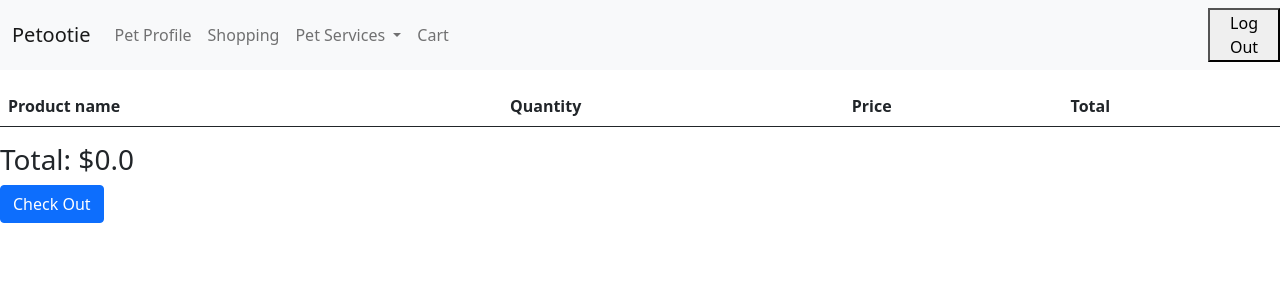
After one commit to aleenataymoor/Hackbright-project, a Flask app: page /cart in a window 1280 px wide. The commit adds this page. Shown: the top 300 px of the page. Run offline with Flask 2, Linux system fonts and the light colour scheme; lists and menus that the app fills with data are empty.

Commit message:
Shopping section and cart implemented

```diff
--- /dev/null
+++ b/petproducts.txt
@@ -0,0 +1,10 @@
+retbsct|pet food|Retriever Extra Large Dog Biscuits| 15 lb.|Retriever Extra Large Dog Biscuits are delicious dog treats with a crunchy texture to help reduce tartar buildup and freshen your dog's breath.|https://media.tractorsupply.com/is/image/TractorSupplyCompany/1116771?$456$|19.99
+whskbsct|pet food| Whiskas Cat Food Biscuits with Chicken| 825g|Whiskas 1+ Dry cat food is a nutritionally complete and balanced meal for your adult feline. This adult cat food contains tasty filled pocket kibbles they will love - crunchy on the outside with a soft and delicious centre. Whiskas 1+ quality dry cat food provides everything your adult cat nutritionally needs for a long and happy life. Whiskas delicious cat food meals and cat treats are formulated for your cat's diet. A 100% Complete and Balanced cat food of Chicken dry cat kibbles.|https://assets.sainsburys-groceries.co.uk/gol/6754222/1/640x640.jpg|12.00
+pennseed|pet food|Pennington Bird Seed and Feed| 10 lb.|Pennington Select Wild Finch Blend Wild Bird Seed and Feed is specially formulated to attract finches and a range of birds. Vitamins and a mineral supplement are added to the food to create an enriched diet that birds love. Keep your birds happy and well fed with Pennington Premium Seed Wild Finch Blend seed and food.|https://i5.walmartimages.com/asr/350bf8ab-342b-4d76-b2fb-08c53e4051a3.ae23089321b3046160531472505b9beb.jpeg|8.99
+aqfish|pet food|Aqueon® Betta Pellets Fish Food|27g|Aqueon Betta Food pellets contain shrimp and other ingredients that bettas love, and are the perfect size to prevent overfeeding. These pellets contain premium ingredients to keep fish healthy and energetic, and help to bring out the natural colors in your fish.|https://encrypted-tbn1.gstatic.com/shopping?q=tbn:ANd9GcSXBUrds-EkBON11LdjRHn_hOIRhsR2ZMl4GoB1gUdn9AZEhthUkJFYDxcgoXy6fLYnhbrKe7JiwS7OOi_M8SCnXT7THp5qucttPVhkeliJPGQwPw6T1Qba&usqp=CAE|15.86
+foodtoy|pet toy| Food shaped stuffed pet toys, set of 5|lightweight| Indulge your pup in a tempting buffet of exotic foods from around the world without upsetting their sensitive tummies! P.L.A.Y.’s new International Classic Toy Collection features three food-shaped favorites including a pretzel, taco and sushi.|https://cdn.shopify.com/s/files/1/0311/6122/1257/products/International-Classic_Group.jpg?v=1599754069|24.99
+chewtoy|pet toy|Assorted chew toys, set of 15|lightweight|Does your dog chew his way through toy after toy? Maybe he goes a step further and chews your shoes or even furniture! If so, then it sounds like your dog is the perfect candidate for a chew toy. These tough toys are designed to keep even the most aggressive dogs entertained for hours, without breaking.|https://doglab.com/wp-content/uploads/Some-of-the-different-heavy-duty-chew-toys-we-tested-and-reviewed-to-find-the-best.jpg|17.50
+petshmpoo|pet grooming|Burt's Bees Natural Pet Care Shed Control Dog Shampoo with Omega-3 and Vitamin E|16 oz.|Burt's Bees Shed Control Shampoo helps you groom your dog with gentle, natural ingredients that help keep your doggy naturally fresh. it's made with some of nature's finest ingredients for your peace of mind and your canine's well-being. Free of colorants, this dog shed control shampoo is pH balanced for dogs to deeply condition dry skin and reduce flaking.|https://i5.walmartimages.com/asr/e93de998-b60d-4cc4-9fe0-23a5e403c3ec.d7d1ec57dd7cf96678dded8ddc1fbf8f.jpeg?odnHeight=612&odnWidth=612&odnBg=FFFFFF|6.00
+petdryer|pet grooming|Pet Hair Dryer|7 lb.|The air duct is upgraded so that the wind was concentrated to quickly dry the water. Steady air flow,Mildly locks in water and does not hurt fur, nice to your fur baby.|https://cdn.shopify.com/s/files/1/0031/5634/4896/products/7_d386595e-e77d-42e6-b63a-f0bbc8090a57_400x.jpg?v=1587019915|55
+birdtoy|pet toy| 7PCS/Lot Combination Parrot Toy Bird Articles Training Toys| 50g each| High quality wooden toys|https://www.dhresource.com/0x0/f2/albu/g9/M00/48/98/rBVaVV3Dg4eAWNsSAARj33UBLzs542.jpg/7pcs-lot-combination-parrot-toy-bird-articles.jpg|39.99
+pettowel|pet grooming| DRY ME Pet Towel| 30g each| Dries the pet fast, dries even faster itself. Very absorbent|https://encrypted-tbn0.gstatic.com/images?q=tbn:ANd9GcTe_nphjTjNJ80TMdMIcO5r7j4mzIHT4vwTXg&usqp=CAU|3.00
--- a/server.py
+++ b/server.py
@@ -122,14 +122,6 @@ def show_profile():
 @app.route('/findvet', methods=['POST', 'GET'])
 def get_vet_map():
 
-    if is_logged_in():
-        user=session['user']
-        getuser= User.query.filter_by(user_id=user).first()
-        lat_long_user=convert_lat_long(getuser.zipcode)
-        places= get_places_from_coordinates(lat_long_user)
-        print()
-        print()
-
     return render_template('vetclinic.html')
 
 @app.route('/jsonifycoordinates', methods=['POST', 'GET'])
@@ -161,15 +153,89 @@ def get_grooming_salon():
 
     return render_template('groomsalon.html')
 
+@app.route('/shopping', methods=['POST', 'GET'])
+def shop_for_pets():
+        product_dict=fetch_products()
+
+        return render_template('shopping.html',
+                            product_dict=product_dict)
+
+
+def fetch_products():
+    product_dict={}
+    with open("petproducts.txt", "r") as file:
+        for line in file:
+            product_id, product_type, name, weight, description,url,price = line.strip().split("|")
+            product_dict[product_id]=[product_id, product_type, name, weight, description,url,price]
+    return product_dict
+
+
+@app.route('/productpage/<product_key>', methods=['POST', 'GET'])
+def get_product_page(product_key):
+    product_dict=fetch_products()
+    specs_list=product_dict[product_key]
+
+
+    return render_template('productpage.html',
+                            specs=specs_list)
+
+
+@app.route("/add_to_cart/<prod_id>")
+def add_to_cart(prod_id):
+    """Add a product to cart and redirect to shopping cart page.."""
+
+    if 'cart' in session:
+        cart = session['cart']
+    else:
+        cart = session['cart'] = {}
+
+    product_dict=fetch_products()
+    product_id=product_dict[prod_id][0]
+
+    cart[product_id] = cart.get(prod_id, 0) + 1
+
+
+    flash("Product successfully added to cart.")
+
+    return redirect("/cart")
+
+
+@app.route("/cart")
+def show_shopping_cart():
+    """Display content of shopping cart."""
+    product_dict= fetch_products()
+    order_total = float(0)
+    final_dict={}
+    cart = session.get("cart", {})
+
+    for prod_id, quantity in cart.items():
+        product = product_dict[prod_id]
+
+        total_cost = quantity * float(product[6])
+        prod_type=product[1]
+        name=product[2]
+        url=product[5]
+        price=product[6]
+        order_total += total_cost
+
+
+        final_dict[prod_id]=[prod_type,name,url,price,total_cost,quantity]
+
+    return render_template("cart.html",
+                            cart=cart,
+                            order_total=order_total,
+                            final_dict=final_dict
+                            )
+
 
 @app.route('/logout', methods=['POST', 'GET'])
 def log_out():
 
     if is_logged_in():
         session.pop("user", None)
+        session.pop("cart",None)
         return redirect('/login')
 
 if __name__ == "__main__":
-    app.debug = True
     connect_to_db(app)
-    app.run(debug=True,  host="0.0.0.0", port="5500")
+    app.run(debug=False , host="0.0.0.0", port="5500")
--- a/static/javascript/javascriptfile.js
+++ b/static/javascript/javascriptfile.js
@@ -9,11 +9,6 @@ function showMap() {
 
 
 
-
-
-function initMap2(){
-
-}
 
 
 function initMap() {
--- a/static/mystyles.css
+++ b/static/mystyles.css
@@ -8,3 +8,14 @@
 #profilepic{
     border-radius: 50%;
 }
+
+#product-image{
+    width: 400px;
+    height:400px;
+}
+
+#product-page-image {
+    width: 400px;
+    height:400px;
+    border: 5px solid #555;
+  }
--- a/templates/base.html
+++ b/templates/base.html
@@ -14,7 +14,10 @@
   </head>
 
   <body>
-    {% block body %}  {% endblock %}
+    {% block body %}
+
+
+    {% endblock %}
     <!-- Bootstrap JavaScript with Popper (a Bootstrap dependency for popovers) -->
     <script src="https://cdn.jsdelivr.net/npm/bootstrap@5.0.1/dist/js/bootstrap.bundle.min.js"
     integrity="sha384-gtEjrD/SeCtmISkJkNUaaKMoLD0//ElJ19smozuHV6z3Iehds+3Ulb9Bn9Plx0x4"
--- /dev/null
+++ b/templates/cart.html
@@ -0,0 +1,46 @@
+{% extends 'base.html' %}
+
+{% block title %} {% endblock %}
+
+{% block body %}
+
+
+    {% include "navbar.html" %}
+    <!-- Show flashed messages -->
+    {% with messages = get_flashed_messages() %}
+        {% for message in messages %}
+            <div class="alert alert-warning">{{ message }}</div>
+        {% endfor %}
+    {% endwith %}
+
+    <table class="table table-striped mt-3">
+        <thead>
+        <tr>
+            <th>Product name</th>
+            <th>Quantity</th>
+            <th>Price</th>
+            <th>Total</th>
+        </tr>
+        </thead>
+        <tbody>
+
+        {% for prod_id, quantity in cart.items()%}
+            <tr>
+                <td>{{final_dict[prod_id][1]}}</td>
+                <td>{{quantity}}</td>
+                <td>${{final_dict[prod_id][3]}}</td>
+                <td>${{final_dict[prod_id][4]}}</td>
+            </tr>
+        {% endfor %}
+        </tbody>
+    </table>
+
+    <h3>Total: ${{order_total}}</h3>
+
+    <a href="/checkout" class="btn btn-large btn-primary">Check Out</a>
+
+
+
+
+
+{% endblock %}
--- a/templates/index.html
+++ b/templates/index.html
@@ -32,5 +32,9 @@
       <input type="submit" value="Find Veterinary Clinics" class="center">
     </form>
 
+    <form action="/shopping">
+      <input type="submit" value="shopping" class="center">
+    </form>
+
 
 {% endblock %}
--- a/templates/navbar.html
+++ b/templates/navbar.html
@@ -11,7 +11,7 @@
             <a class="nav-link" aria-current="page" href="/profile">Pet Profile</a>
           </li>
           <li class="nav-item">
-            <a class="nav-link" href="#">Shopping</a>
+            <a class="nav-link" href="/shopping">Shopping</a>
           </li>
           <li class="nav-item dropdown">
             <a class="nav-link dropdown-toggle" href="#" id="navbarDropdown" role="button" data-bs-toggle="dropdown" aria-expanded="false">
@@ -20,7 +20,11 @@
             <ul class="dropdown-menu" aria-labelledby="navbarDropdown">
               <li><a class="dropdown-item" href="/findvet">Find Vetrinary Clinic</a></li>
               <li><a class="dropdown-item" href="/findgroom">Find Grooming Salon</a></li>
+
             </ul>
+          </li>
+          <li class="nav-item">
+            <a class="nav-link" href="/cart">  Cart</a>
           </li>
 
         </ul>
--- a/templates/vetclinic.html
+++ b/templates/vetclinic.html
@@ -17,7 +17,7 @@
           <div id="map" style="height: 600px;width: 600px;" class="center">
             <script src="../static/javascript/javascriptfile.js"></script>
         <script async
-            src="https://maps.googleapis.com/maps/api/js?key=API_KEY&callback=initMap">
+            src="https://maps.googleapis.com/maps/api/js?key=API_KEY&dE&callback=initMap">
         </script>
           </div>
         </section>
```
Also changed, not shown: templates/productpage.html (added, +49 -0 lines), templates/shopping.html (added, +38 -0 lines), static/dry-petfood-kibbles_tcm11-65881.jpg (added).
